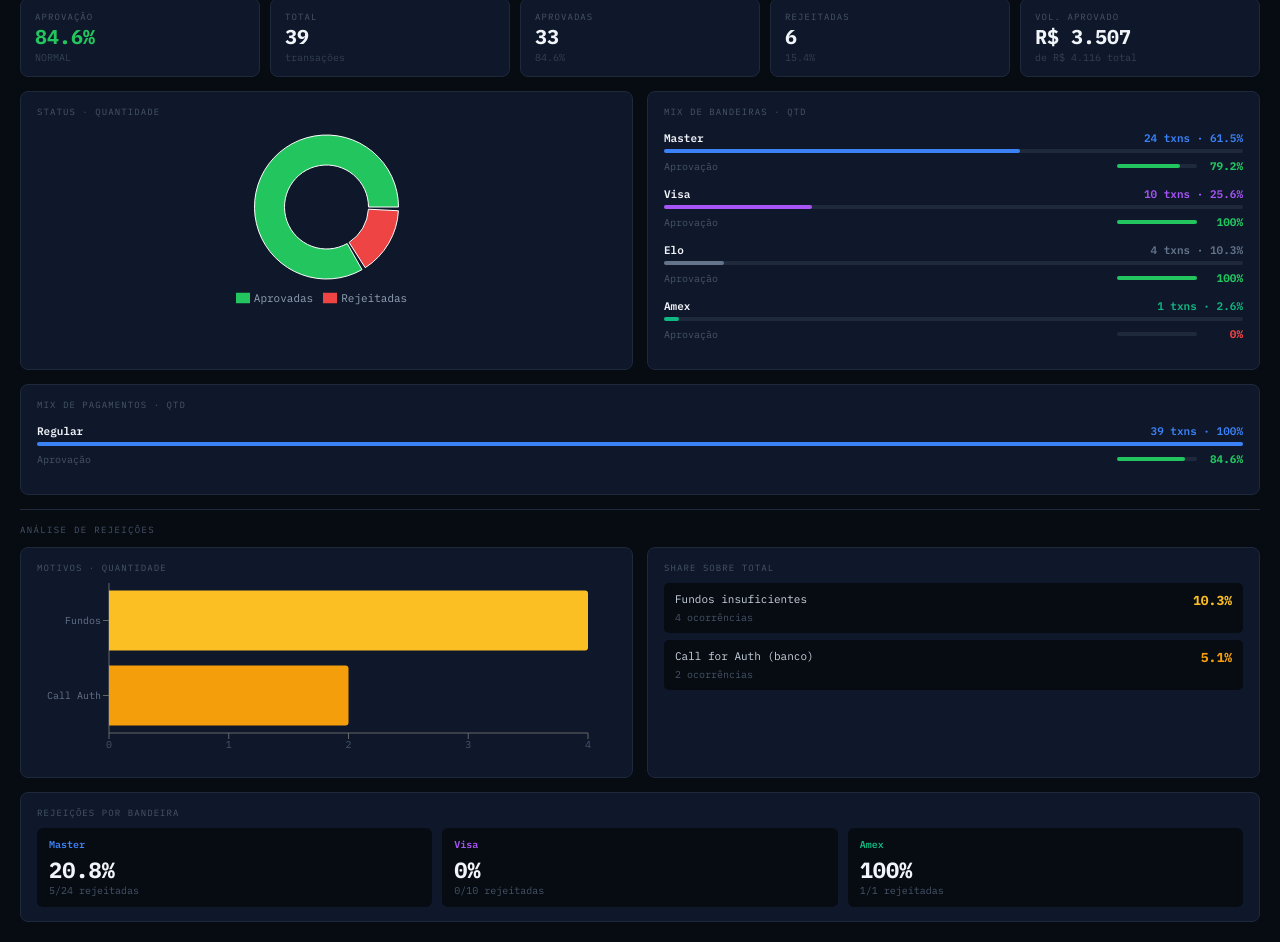
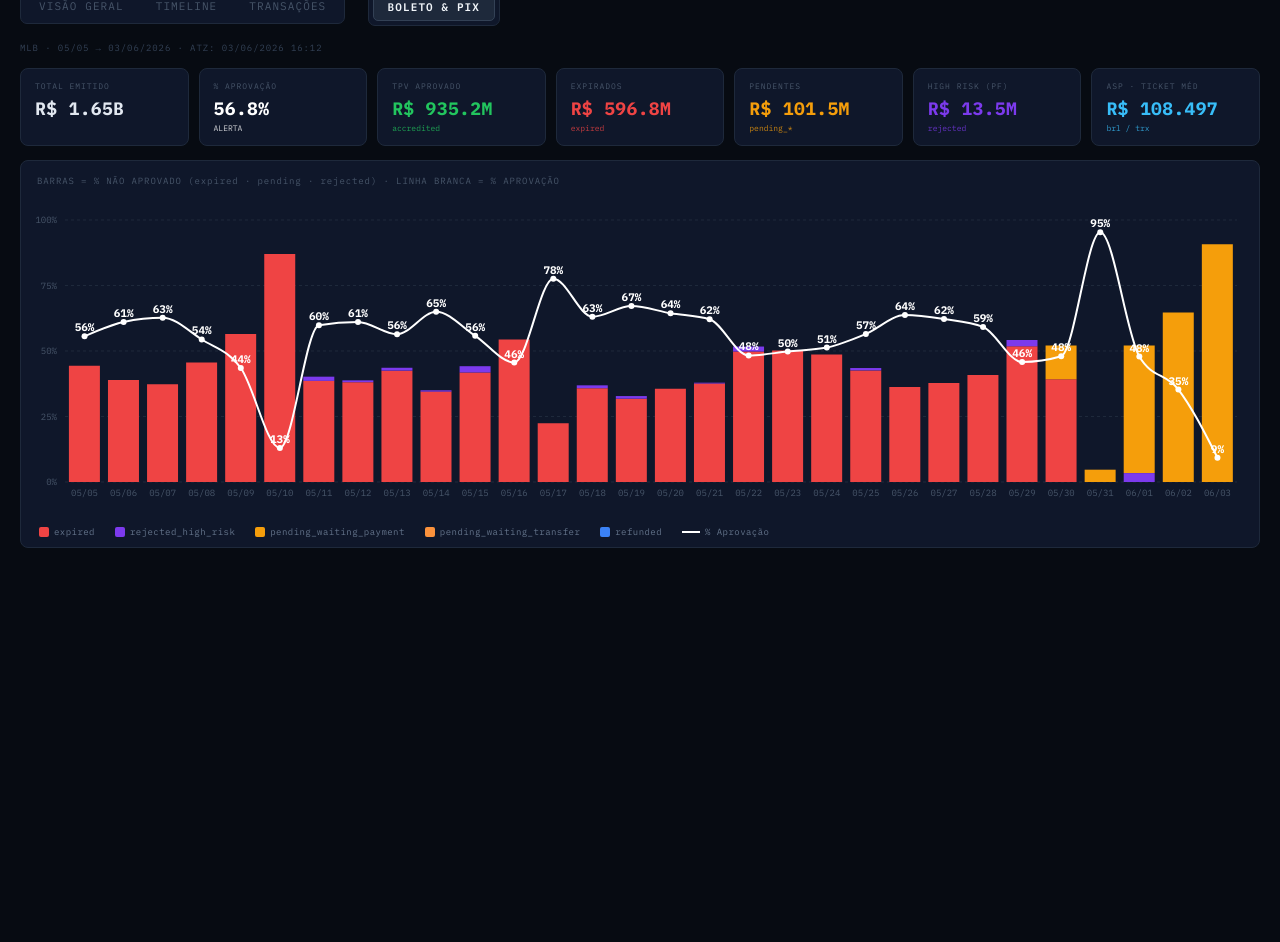
Before and after one commit to lucasmartinelli-code/gwm-dashboard, a React (Create React App) app: page / in a window 1280 px wide. Shown: the part 180-1122 px from the top of the page. After the commit the page ends 800 px from the top, so only its background shows below. Built offline with nearby package versions, Linux system fonts and the light colour scheme.

Commit message:
feat: default to boletopix tab + brl metric + TPV/TPN label

```diff
--- a/src/GWMDashboard.jsx
+++ b/src/GWMDashboard.jsx
@@ -654,7 +654,7 @@ function BoletoPixTab({ bpPeriod, bpSeller, bpMetodo, bpMetric }) {
       <div style={{ display:"grid", gridTemplateColumns:"repeat(auto-fit,minmax(150px,1fr))", gap:10, marginBottom:14 }}>
         {kpiCard("TOTAL EMITIDO",    kpis.tot,  null,            "#e2e8f0")}
         {kpiCard("% APROVAÇÃO",      kpis.rate+"%", kpis.lbl,   "#ffffff")}
-        {kpiCard("TPV APROVADO",     kpis.tpv,  "accredited",   "#22c55e")}
+        {kpiCard(bpMetric==="brl" ? "TPV APROVADO" : "TPN APROVADO", kpis.tpv, "accredited", "#22c55e")}
         {kpiCard("EXPIRADOS",        kpis.exp,  "expired",      "#ef4444")}
         {kpiCard("PENDENTES",        kpis.pend, "pending_*",    "#f59e0b")}
         {kpiCard("HIGH RISK (PF)",   kpis.risk, "rejected",     "#7c3aed")}
@@ -742,12 +742,12 @@ export default function GWMDashboard() {
   const [metric,  setMetric]  = useState("qty");
   const [tryLast, setTryLast] = useState(false);
   const [period,  setPeriod]  = useState("24h"); // "total" | "24h" | "hoje"
-  const [tab,     setTab]     = useState("overview");
+  const [tab,     setTab]     = useState("boletopix");
   // Estado da aba Boleto & Pix (no header quando tab === "boletopix")
   const [bpPeriod, setBpPeriod] = useState("30d");
   const [bpSeller, setBpSeller] = useState("all");
   const [bpMetodo, setBpMetodo] = useState("bolbradesco");
-  const [bpMetric, setBpMetric] = useState("qty");
+  const [bpMetric, setBpMetric] = useState("brl");
 
   // Pipeline: período → user_try_last
   const data = useMemo(() => {
```
